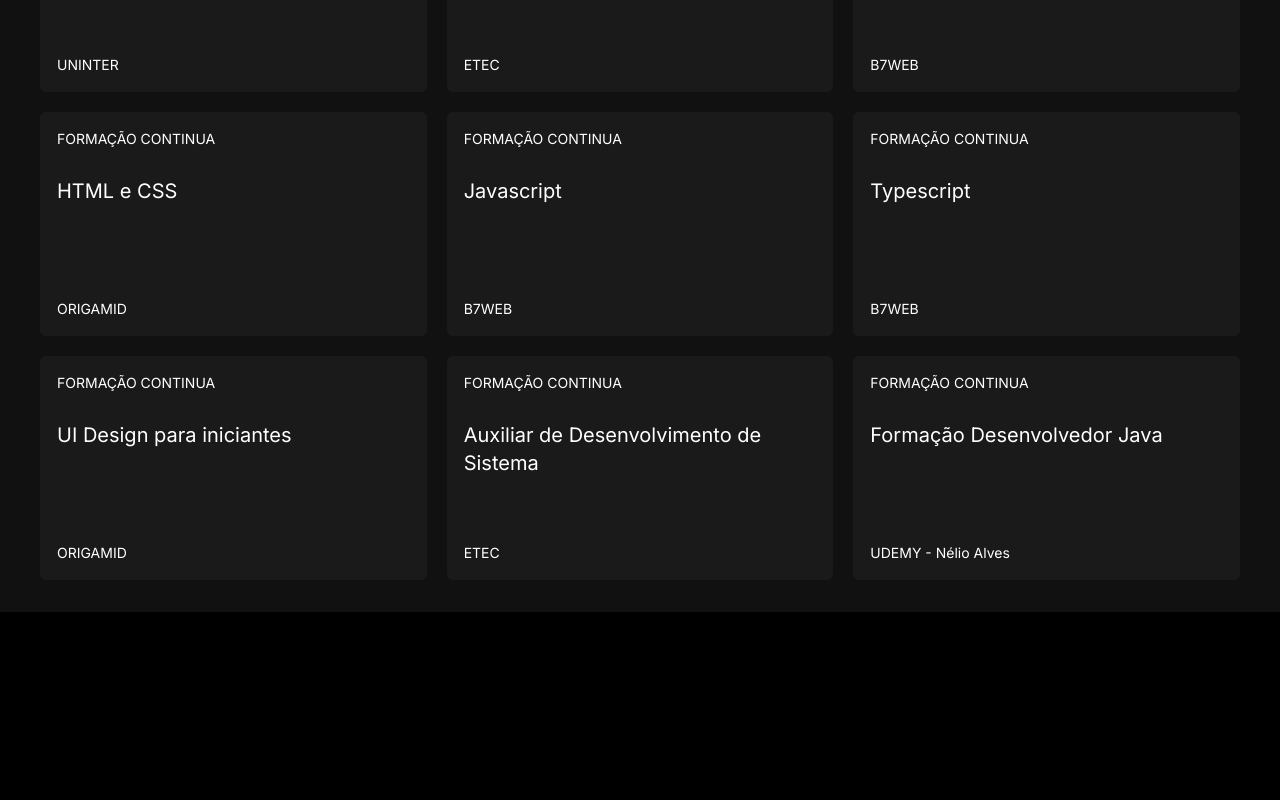
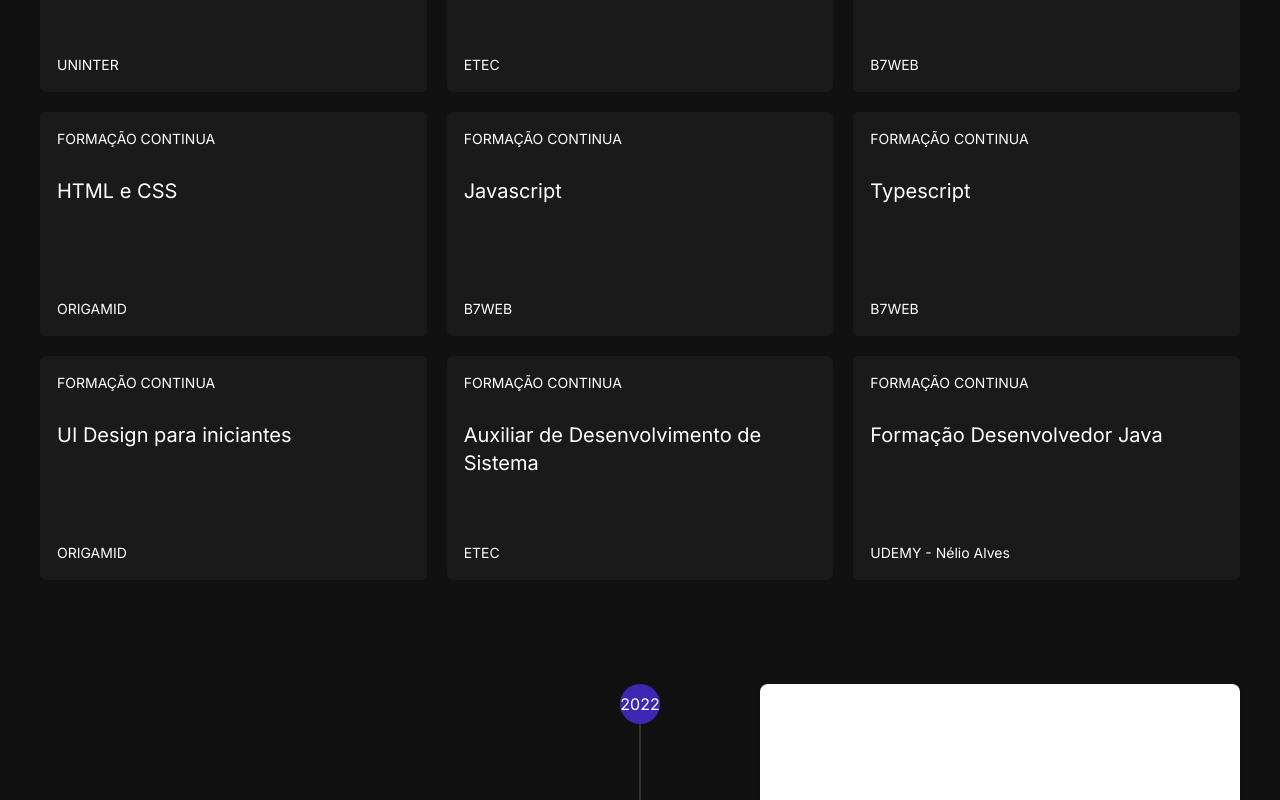
Before and after one commit to JoaoSBarbosa/barbosa-codev2, a Next.js app: page / in a window 1280 px wide. Shown: the part 2000-2800 px from the top of the page. Before the commit the page ends 2612 px from the top, so only its background shows below. Built offline with nearby package versions, Linux system fonts and the light colour scheme.

Commit message:
Inicio da implementação do timeline Experiencias

```diff
--- /dev/null
+++ b/src/app/components/Cards/CardExperience/CardExperience.module.css
@@ -0,0 +1,101 @@
+
+/*.timeline {*/
+/*    position: relative;*/
+/*    width: 2px;*/
+/*    background-color: #694DF8;*/
+/*    top: 0;*/
+/*    bottom: 0;*/
+/*    left: 50%;*/
+/*    margin-left: -1px;*/
+/*}*/
+
+/*.cardExperienceContainer {*/
+/*    display: flex;*/
+/*    justify-content: flex-end;*/
+/*    align-items: flex-start;*/
+/*    width: 100%;*/
+/*    position: relative;*/
+/*    margin: 40px 0;*/
+/*}*/
+
+/*.cardExperienceContainer.left {*/
+/*    justify-content: flex-start;*/
+/*}*/
+
+/*.card {*/
+/*    padding: 20px;*/
+/*    background: #fff;*/
+/*    border-radius: 8px;*/
+/*    width: 40%;*/
+/*    box-shadow: 0 2px 5px rgba(0, 0, 0, 0.1);*/
+/*    position: relative;*/
+/*}*/
+
+/*.circle {*/
+/*    width: 40px;*/
+/*    height: 40px;*/
+/*    background-color: #694DF8;*/
+/*    border-radius: 50%;*/
+/*    color: white;*/
+/*    display: flex;*/
+/*    align-items: center;*/
+/*    justify-content: center;*/
+/*    position: absolute;*/
+/*    top: 0;*/
+/*    left: 50%;*/
+/*    transform: translateX(-50%);*/
+/*}*/
+
+.timeline-container {
+    position: relative;
+    display: flex;
+    justify-content: center;
+    width: 100%;
+}
+
+/*.timeline {*/
+/*    position: absolute;*/
+/*    width: 2px;*/
+/*    background-color: #ff0000;*/
+/*    top: 0;*/
+/*    bottom: 0;*/
+/*    margin-left: -1px;*/
+/*    z-index: -1;*/
+/*}*/
+
+.cardExperienceContainer {
+    display: flex;
+    justify-content: flex-end;
+    align-items: flex-start;
+    width: 100%;
+    position: relative;
+    margin: 40px 0;
+}
+
+.cardExperienceContainer.left {
+    justify-content: flex-start;
+}
+
+.card {
+    padding: 20px;
+    background: #fff;
+    border-radius: 8px;
+    width: 40%;
+    box-shadow: 0 2px 5px rgba(0, 0, 0, 0.1);
+    position: relative;
+}
+
+.circle {
+    width: 40px;
+    height: 40px;
+    background-color: #3e27b3;
+    border-radius: 50%;
+    color: white;
+    display: flex;
+    align-items: center;
+    justify-content: center;
+    position: absolute;
+    top: 0;
+    left: 50%;
+    transform: translateX(-50%);
+}
--- /dev/null
+++ b/src/app/components/Cards/CardExperience/CardExperience.tsx
@@ -0,0 +1,55 @@
+
+
+// import styles from "./CardExperience.module.css";
+// import { ExperienceType } from "@/app/components/Sections/experience/Experience";
+// import React from "react";
+//
+// interface CardExperienceProps {
+//     experience: ExperienceType;
+//     isLeft: boolean;
+// }
+//
+// export const CardExperience: React.FC<CardExperienceProps> = ({ experience, isLeft }) => {
+//     return (
+//         <div className={`${styles.cardExperienceContainer} ${isLeft ? styles.left : ''}`}>
+//             <div className={styles.circle}>{experience.startYear}</div>
+//             <div className={styles.card}>
+//                 <h2>{experience.jobTitle}</h2>
+//                 <p>{experience.company} {`(${experience.startYear} - ${experience.endYear ? experience.endYear : "atualmente"})`}</p>
+//                 <p>{experience.description}</p>
+//                 <ul>
+//                     {experience.technologies.map((technology) => (
+//                         <li key={technology.id}>{technology.technology}</li>
+//                     ))}
+//                 </ul>
+//             </div>
+//         </div>
+//     );
+// };
+
+import styles from "./CardExperience.module.css";
+import { ExperienceType } from "@/app/components/Sections/experience/Experience";
+import React from "react";
+
+interface CardExperienceProps {
+    experience: ExperienceType;
+    isLeft: boolean;
+}
+
+export const CardExperience: React.FC<CardExperienceProps> = ({ experience, isLeft }) => {
+    return (
+        <div className={`${styles.cardExperienceContainer} ${isLeft ? styles.left : ''}`}>
+            <div className={styles.circle}>{experience.startYear}</div>
+            <div className={styles.card}>
+                <h2>{experience.jobTitle}</h2>
+                <p>{experience.company} {`(${experience.startYear} - ${experience.endYear ? experience.endYear : "atualmente"})`}</p>
+                <p>{experience.description}</p>
+                <ul>
+                    {experience.technologies.map((technology) => (
+                        <li key={technology.id}>{technology.technology}</li>
+                    ))}
+                </ul>
+            </div>
+        </div>
+    );
+};
--- a/src/app/components/Cards/cardSkill/CardSkill.tsx
+++ b/src/app/components/Cards/cardSkill/CardSkill.tsx
@@ -2,6 +2,7 @@
 import styles from "./CardSkill.module.css";
 import {LanguagesType} from "@/app/types/Skill/LanguagesType";
 import {ToolsType} from "@/app/types/Skill/ToolsType";
+import React from "react";
 
 export enum IconHeightEnum {
     H0 = "h-0 w-0",
--- a/src/app/components/Layout/Layout.tsx
+++ b/src/app/components/Layout/Layout.tsx
@@ -1,13 +1,28 @@
 import styles from "./index.module.css";
 import React from "react";
 
+
+export enum Position {
+    STATIC = "static",
+    FIXED = "fixed",
+    ABSOLUTE = "absolute",
+    RELATIVE = "relative",
+    STICKY = "sticky",
+
+}
+
 type LayoutProps = {
     children?: React.ReactNode; // Adicione as props necessárias aqui
+    sectionTitle?: string;
+    sectionSubTitle?: string;
+    position?: Position;
 };
 
-export const Layout =({ children }: LayoutProps)=> {
+export const Layout = ({children, sectionTitle,position, sectionSubTitle}: LayoutProps) => {
     return (
-        <div className={styles.layoutContainer}>
+        <div className={`${styles.layoutContainer} ${position}`}>
+            {sectionTitle && <h2 className={"text-center text-3xl mb-4"}>{sectionTitle}</h2>}
+            {sectionSubTitle && <h3 className={"text-center mb-8"}>{sectionSubTitle}</h3>}
             {children}
         </div>
     );
--- a/src/app/components/RootSecttion/RootSectionProps.module.css
+++ b/src/app/components/RootSecttion/RootSectionProps.module.css
@@ -1,3 +1,3 @@
 .bgContainer{
-    box-shadow: inset 0 120px #000;
+    box-shadow: inset 0 250px #000;
 }
--- /dev/null
+++ b/src/app/components/Sections/experience/Experience.module.css
@@ -0,0 +1,61 @@
+/*.timeline {*/
+/*    position: absolute;*/
+/*    left: 50%;*/
+/*    width: 4px;*/
+/*    background-color: #111;*/
+/*    top: 0;*/
+/*    bottom: 0;*/
+/*    margin-left: -2px;*/
+/*}*/
+
+.timeline-container {
+    position: relative;
+    width: 100%;
+}
+
+.timeline {
+    position: absolute;
+    width: 2px;
+    background-color: #333333;
+    top: 0;
+    bottom: 0;
+    left: 50%;
+    margin-left: -1px;
+}
+
+.cardExperienceContainer {
+    display: flex;
+    justify-content: flex-end;
+    align-items: flex-start;
+    width: 100%;
+    position: relative;
+    margin: 40px 0;
+}
+
+.cardExperienceContainer.left {
+    justify-content: flex-start;
+}
+
+.card {
+    padding: 20px;
+    background: #fff;
+    border-radius: 8px;
+    width: 40%;
+    box-shadow: 0 2px 5px rgba(0, 0, 0, 0.1);
+    position: relative;
+}
+
+.circle {
+    width: 40px;
+    height: 40px;
+    background-color: #694DF8;
+    border-radius: 50%;
+    color: white;
+    display: flex;
+    align-items: center;
+    justify-content: center;
+    position: absolute;
+    top: 0;
+    left: 50%;
+    transform: translateX(-50%);
+}
--- /dev/null
+++ b/src/app/components/Sections/experience/Experience.tsx
@@ -0,0 +1,95 @@
+import {RootSection} from "@/app/components/RootSecttion/RootSection";
+import {Layout, Position} from "@/app/components/Layout/Layout";
+import {CardExperience} from "@/app/components/Cards/CardExperience/CardExperience";
+import styles from "./Experience.module.css";
+
+export type ExperienceType = {
+    id: number;
+    startYear: number;
+    endYear: number | null;
+    jobTitle: string;
+    company: string;
+    description: string;
+    technologies: ExperienceTechnologiesListType[]
+}
+
+export type ExperienceTechnologiesListType = {
+    id: number;
+    technology: string;
+}
+export const experienceLis: ExperienceType[] = [
+    {
+        id: 1,
+        startYear: 2022,
+        endYear: 2023,
+        jobTitle: "Assistente de programação",
+        company: "ByFanstore",
+        description: "Responsável pelo desenvolvimento de sites de e-commerce com WordPress, utilizando codificação em " +
+            "JavaScript, HTML5 e CSS para estruturar e estilizar o conteúdo; Criação de documentação técnica para auxiliar " +
+            "na manutenção e atualização do site, assim como na integração com sistemas ERP; " +
+            "• Utilização de ferramentas como: Jira, Trello, Analytics, Google Search Console Google Data, " +
+            "Workspace, Hotjar e Mautic para monitoramento e análise de dados;",
+        technologies:
+            [
+                {id: 1, technology: "React"},
+                {id: 2, technology: "JavaScript"},
+                {id: 3, technology: "HTML"},
+                {id: 4, technology: "CSS"}
+            ]
+    },
+    {
+        id: 1,
+        startYear: 2022,
+        endYear: null,
+        jobTitle: "Programador júnior",
+        company: "Angulo Sistema",
+        description: "Responsável pelo desenvolvimento backend Java, aplicando camadas service, controller, repository, " +
+            "DAO, e métodos CRUD para processar requisições. No frontend, emprego React, Next, TypeScript, Tailwind, e " +
+            "Flowbite, consumindo APIs REST do Java e facilitando a comunicação entre frontend e backend.",
+        technologies:
+            [
+                {id: 1, technology: "Java"},
+                {id: 2, technology: "Spring"},
+                {id: 3, technology: "Next-js"},
+                {id: 4, technology: "MySQL"},
+                {id: 5, technology: "React"}
+            ]
+    },
+]
+
+// export const Experience = () => {
+//     return (
+//
+//         <RootSection isDarkBackgroundColor={false}>
+//             <Layout position={Position.RELATIVE}>
+//                 <div className={`${styles.timeline}`}></div>
+//                 {experienceLis.map((experience, index) => (
+//                     <CardExperience
+//                         key={experience.id}
+//                         isLeft={index % 2 !== 0}
+//                         experience={experience}/>
+//                 ))}
+//             </Layout>
+//         </RootSection>
+//
+//     )
+// }
+
+export const Experience = () => {
+    return (
+        <RootSection isDarkBackgroundColor={true}>
+            <Layout position={Position.RELATIVE}>
+                <div className={styles.timelineContainer}>
+                    <div className={styles.timeline}></div>
+                    {experienceLis.map((experience, index) => (
+                        <CardExperience
+                            key={experience.id}
+                            isLeft={index % 2 !== 0}
+                            experience={experience}
+                        />
+                    ))}
+                </div>
+            </Layout>
+        </RootSection>
+    );
+};
--- a/src/app/components/Sections/skill/Skill.tsx
+++ b/src/app/components/Sections/skill/Skill.tsx
@@ -21,7 +21,7 @@
     return (
 
         <RootSection isDarkBackgroundColor={true} isBottomBoxShadow={true}>
-            <Layout>
+            <Layout >
                 {/*<h2 className={`${styles.skillTitle} ${styles.hiddenOnLargeScreens}`}>Skill</h2>*/}
                 <ul className={`${styles.skillContainer}`} id={"skill"}>
 
--- a/src/app/components/Sections/training/Training.tsx
+++ b/src/app/components/Sections/training/Training.tsx
@@ -9,10 +9,10 @@
 
     return (
         <RootSection isDarkBackgroundColor={true}>
-            <Layout>
+            <Layout sectionTitle={"Ensino superior, Técnico e formação continua"} sectionSubTitle={"Ensino superior, Técnico e formação continua"}>
 
-                <h2 className={"text-center text-3xl mb-4"} id={"training"}>Cursos e Formações</h2>
-                <h3 className={"text-center mb-8"}>Ensino superior, Técnico e formação continua</h3>
+                {/*<h2 className={"text-center text-3xl mb-4"} id={"training"}>Cursos e Formações</h2>*/}
+                {/*<h3 className={"text-center mb-8"}>Ensino superior, Técnico e formação continua</h3>*/}
 
                 <ul className={`${styles.TrainingContainer} `}>
                     {TrainingData.map((training) => (
--- a/src/app/page.tsx
+++ b/src/app/page.tsx
@@ -2,6 +2,7 @@
 import {About} from "@/app/components/Sections/about/About";
 import {Skill} from "@/app/components/Sections/skill/Skill";
 import {Training} from "@/app/components/Sections/training/Training";
+import {Experience} from "@/app/components/Sections/experience/Experience";
 
 
 export default function Home() {
@@ -11,6 +12,7 @@
             <About/>
             <Skill/>
             <Training/>
+            <Experience/>
         </>
     );
 }
```
